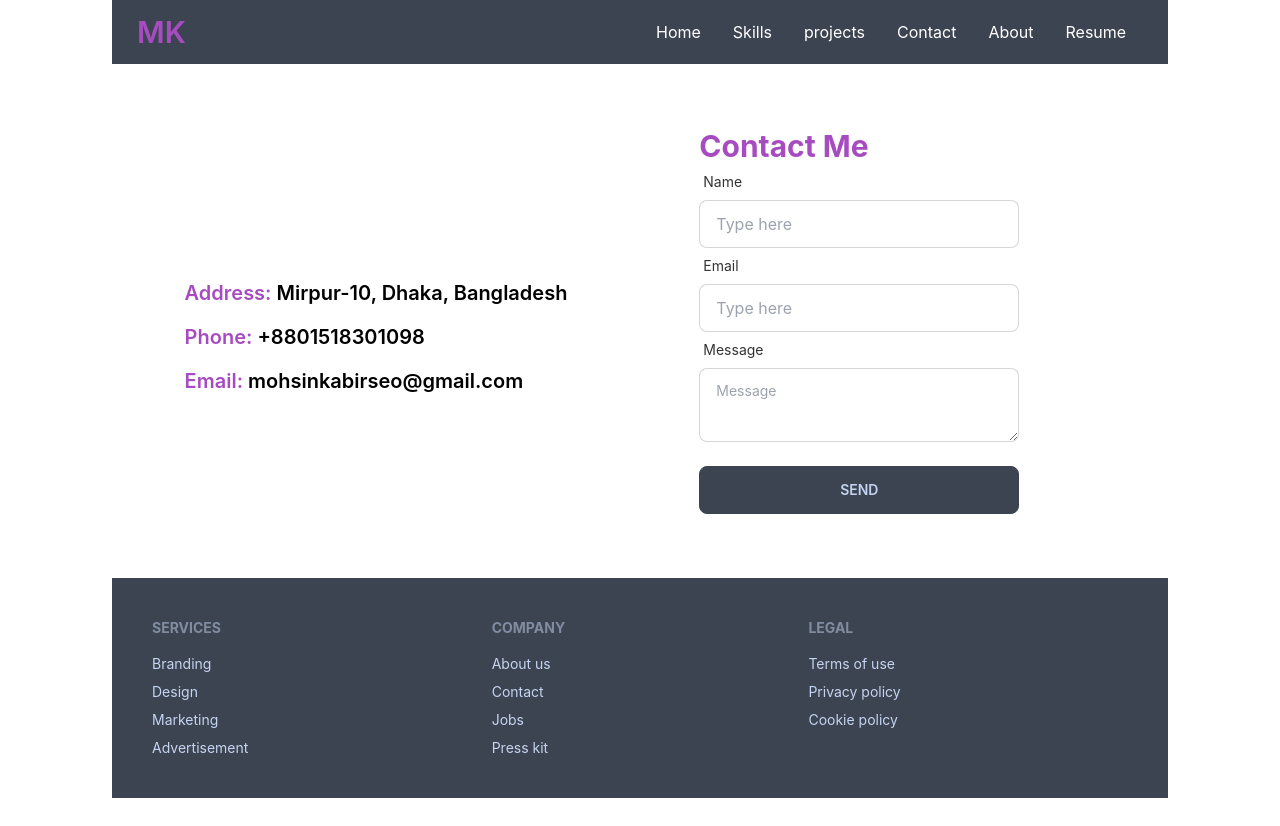
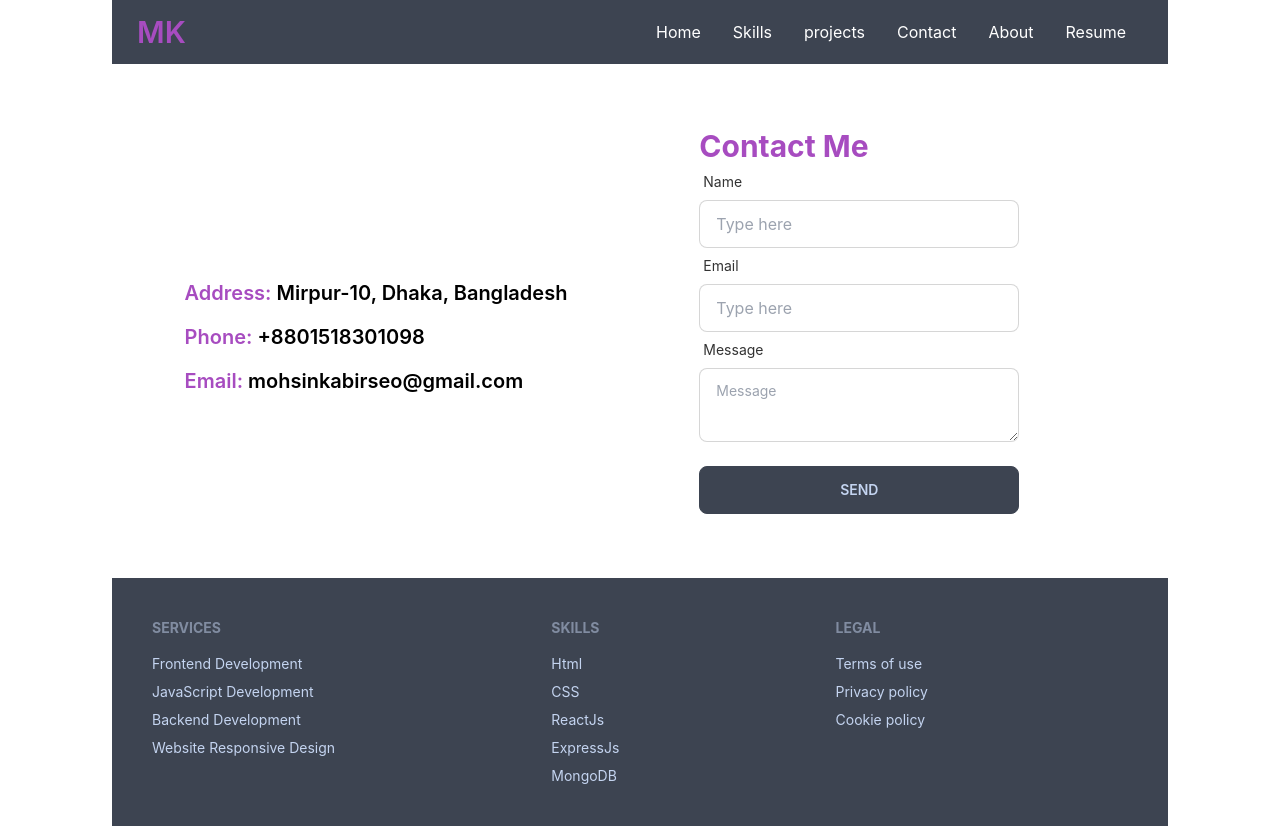
Before and after one commit to mhk98/mohsin-portfolio, a React (Create React App) app: page /contact in a window 1280 px wide. Before the commit the page ends 800 px from the top, so only its background shows below. Built offline with nearby package versions, Linux system fonts and the light colour scheme.

Commit message:
footer some correction

```diff
--- a/src/Pages/Shared/Footer.js
+++ b/src/Pages/Shared/Footer.js
@@ -5,17 +5,18 @@ const Footer = () => {
         <footer class="footer p-10 bg-neutral text-neutral-content">
   <div>
     <span class="footer-title">Services</span>
-    <a class="link link-hover">Branding</a>
-    <a class="link link-hover">Design</a>
-    <a class="link link-hover">Marketing</a>
-    <a class="link link-hover">Advertisement</a>
+    <a class="link link-hover">Frontend Development</a>
+    <a class="link link-hover">JavaScript Development</a>
+    <a class="link link-hover">Backend Development</a>
+    <a class="link link-hover">Website Responsive Design</a>
   </div>
   <div>
-    <span class="footer-title">Company</span>
-    <a class="link link-hover">About us</a>
-    <a class="link link-hover">Contact</a>
-    <a class="link link-hover">Jobs</a>
-    <a class="link link-hover">Press kit</a>
+    <span class="footer-title">Skills</span>
+    <a class="link link-hover">Html</a>
+    <a class="link link-hover">CSS</a>
+    <a class="link link-hover">ReactJs</a>
+    <a class="link link-hover">ExpressJs</a>
+    <a class="link link-hover">MongoDB</a>
   </div>
   <div>
     <span class="footer-title">Legal</span>
```
